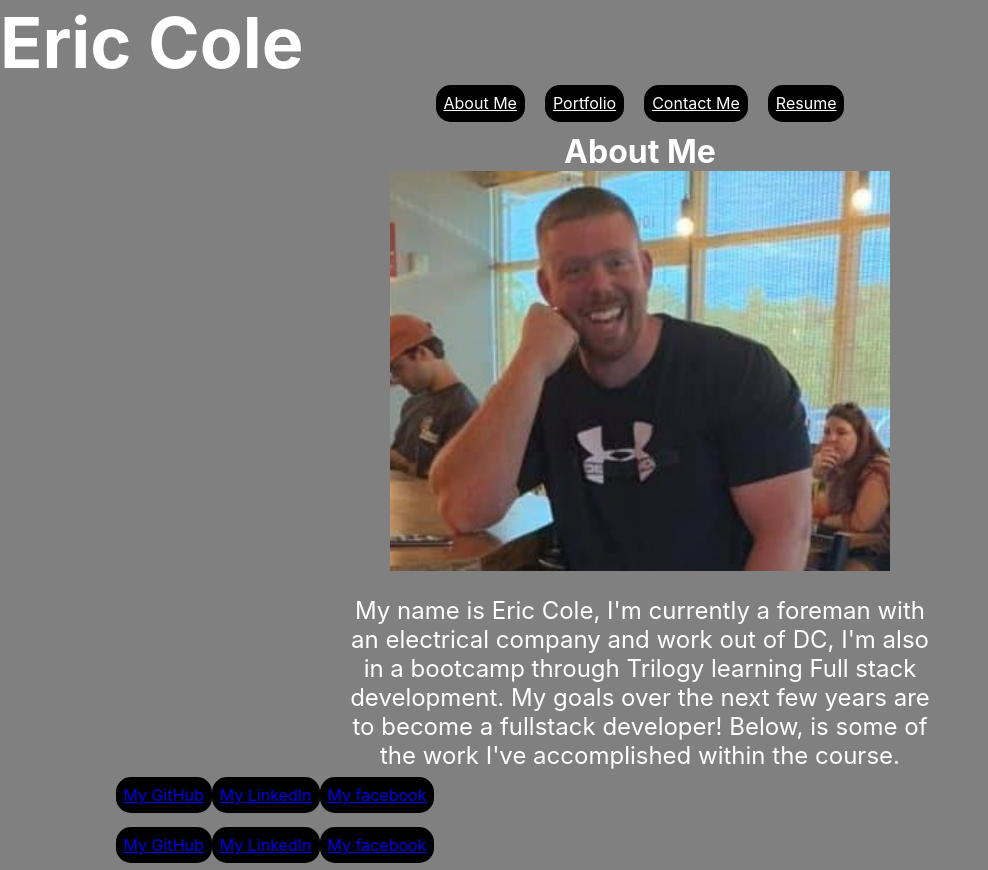
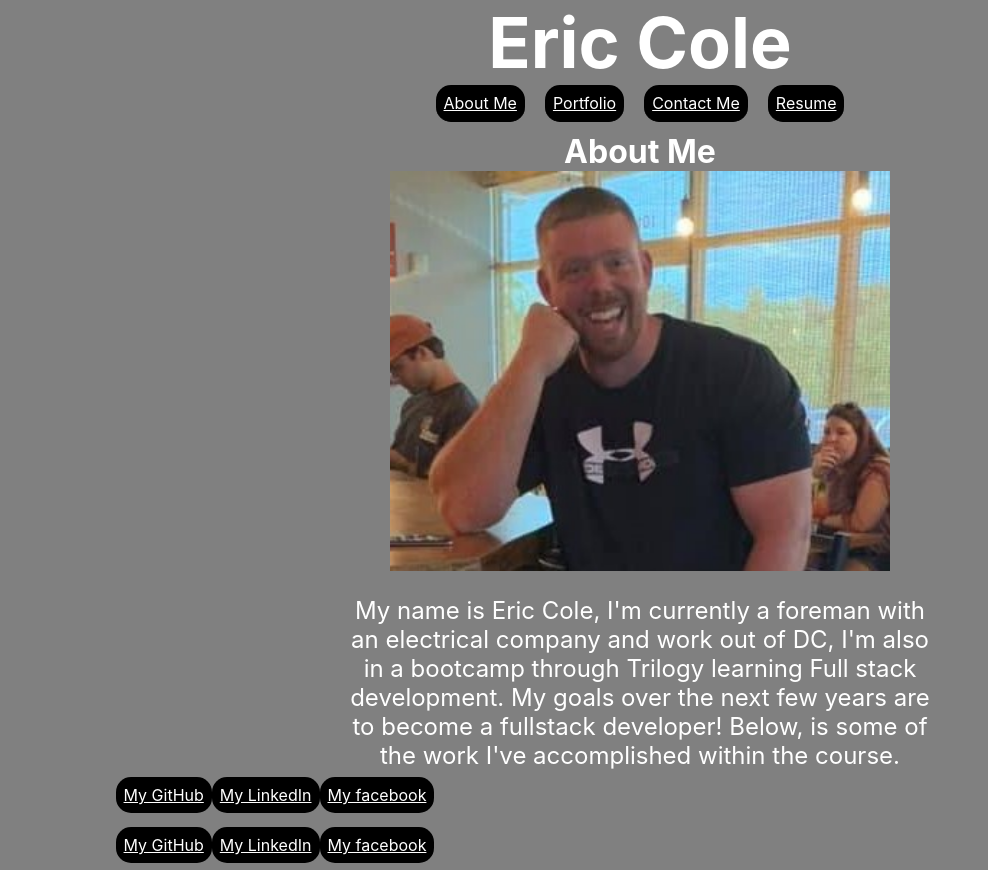
Before and after one commit to Ecole7853/ReactPortfolio, a React (Create React App) app: page /ProfileContainer in a window 1280 px wide. Shown: the whole page, without its empty margins (0-988 px from the left). Built offline with nearby package versions, Linux system fonts and the light colour scheme.

Commit message:
css adjustments

```diff
--- a/src/App.css
+++ b/src/App.css
@@ -64,6 +64,8 @@ h3{
   h1 {
       font-size: 70px;
       color: white;
+      display: flex;
+      justify-content: center;
   }
   h1 img {
       max-width: 200px;
@@ -249,24 +251,28 @@ h3{
     background-color: black;
     border-radius: 15px;
     padding: 8px;
+    color: white;
 }
 
 #facebook {
     background-color: black;
     border-radius: 15px;
     padding: 8px;
+    color: white;
 }
 
 #linkedIn {
     background-color: black;
     border-radius: 15px;
     padding: 8px;
+    color: white;
 }
 
 #botFooter {
     display: flex;
     width: 550px;
     justify-content: center;
+    color: white;
 }
 
   @media screen and (max-width: 767px) {
```
